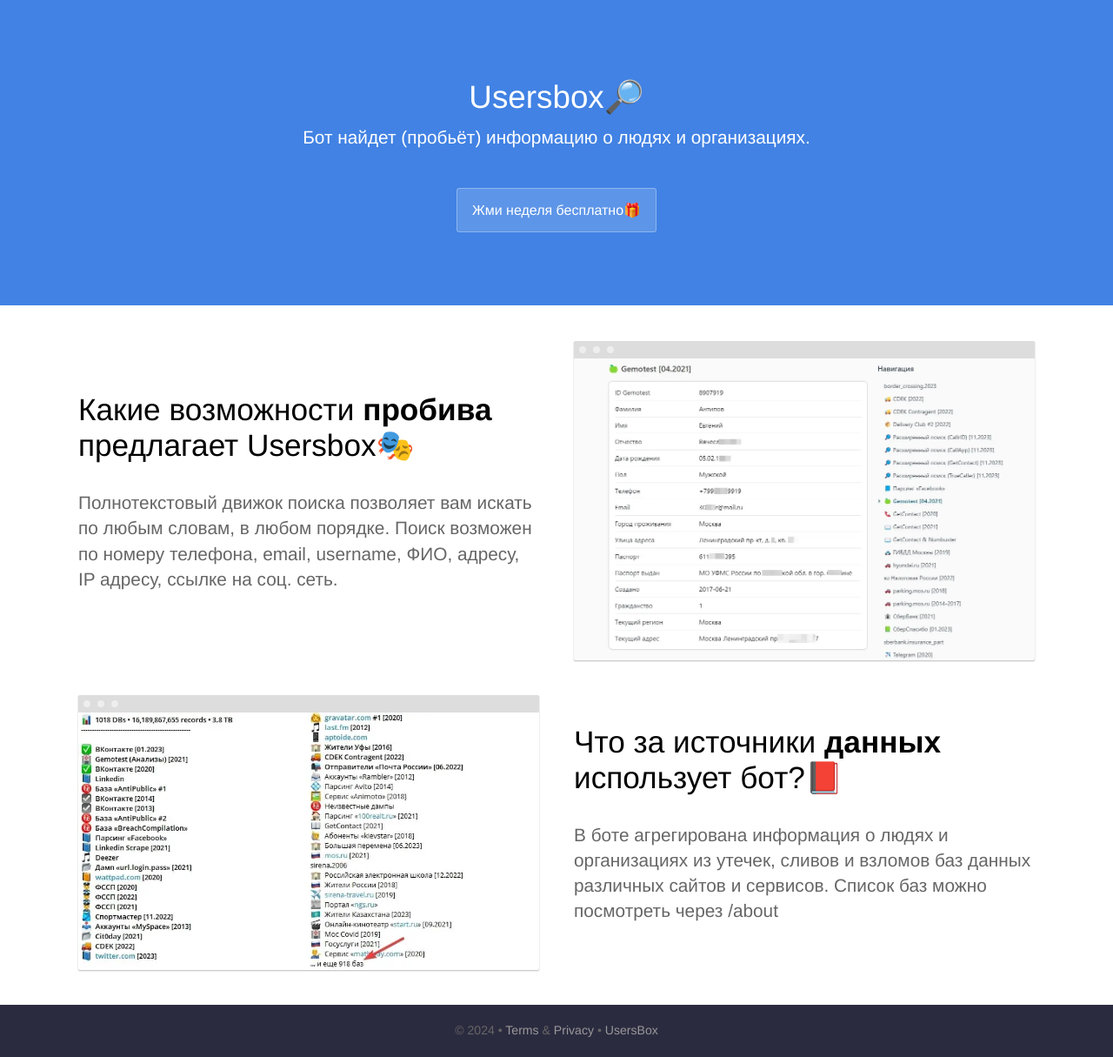
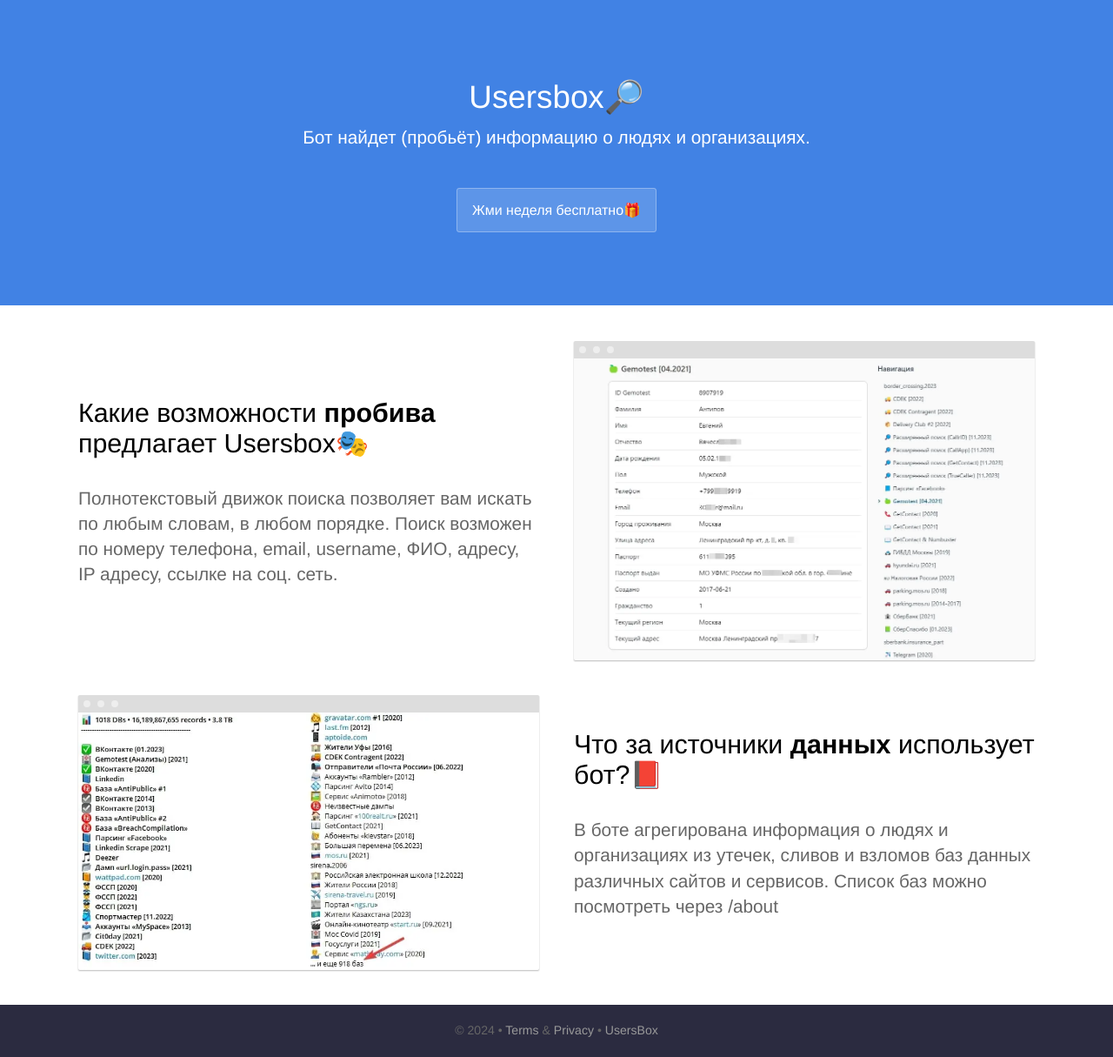
Before and after one commit to usersboxbot/usersboxbot.github.io, a Jekyll site: the page built from index.html, in a window 1280 px wide. Shown: the whole page at 87% size. Built offline with Jekyll 4.4.1, drawn with Linux system fonts in a browser that asks for light colours.

Commit message:
Update elements.scss

```diff
--- a/_sass/elements.scss
+++ b/_sass/elements.scss
@@ -36,7 +36,7 @@
 
 h2 {
 	font-weight: 300;
-	font-size: 2.2em;
+	font-size: 1.9em;
 	margin: 0 0 30px 0;
 }
 
```
